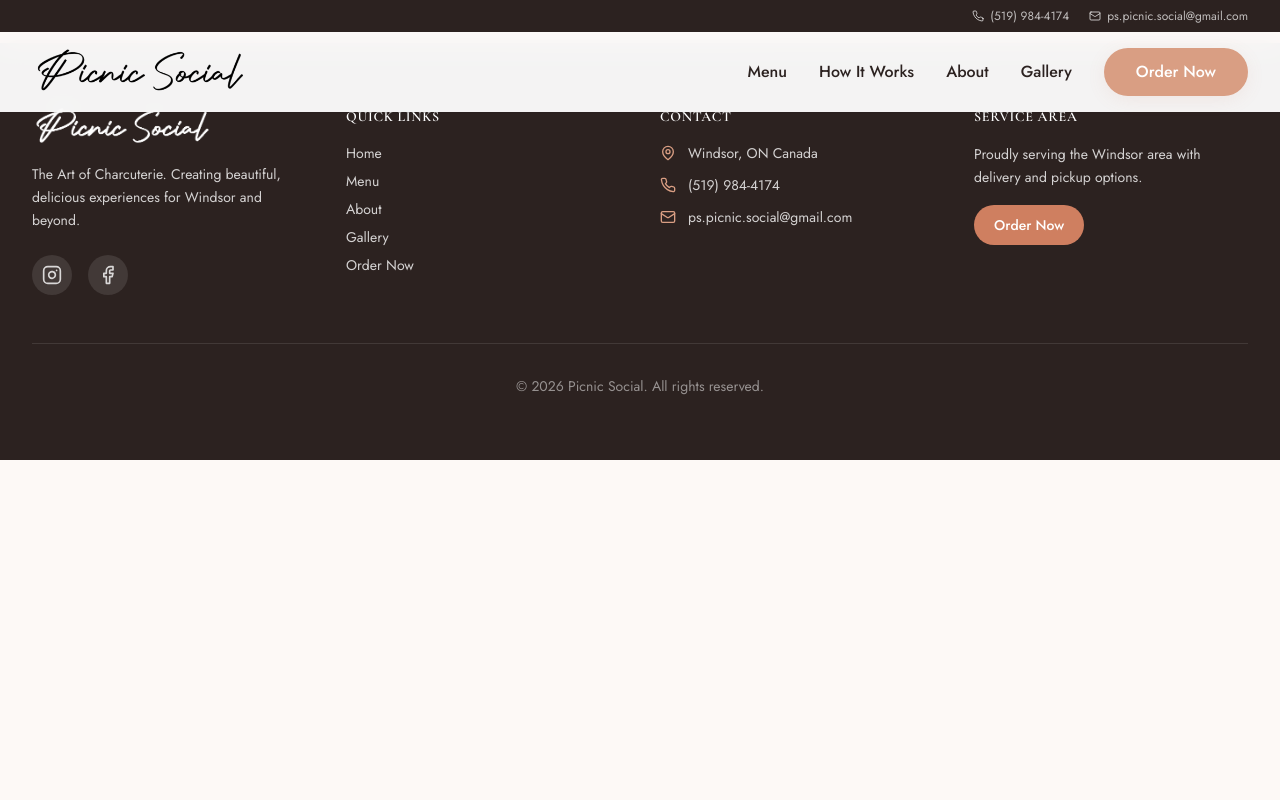
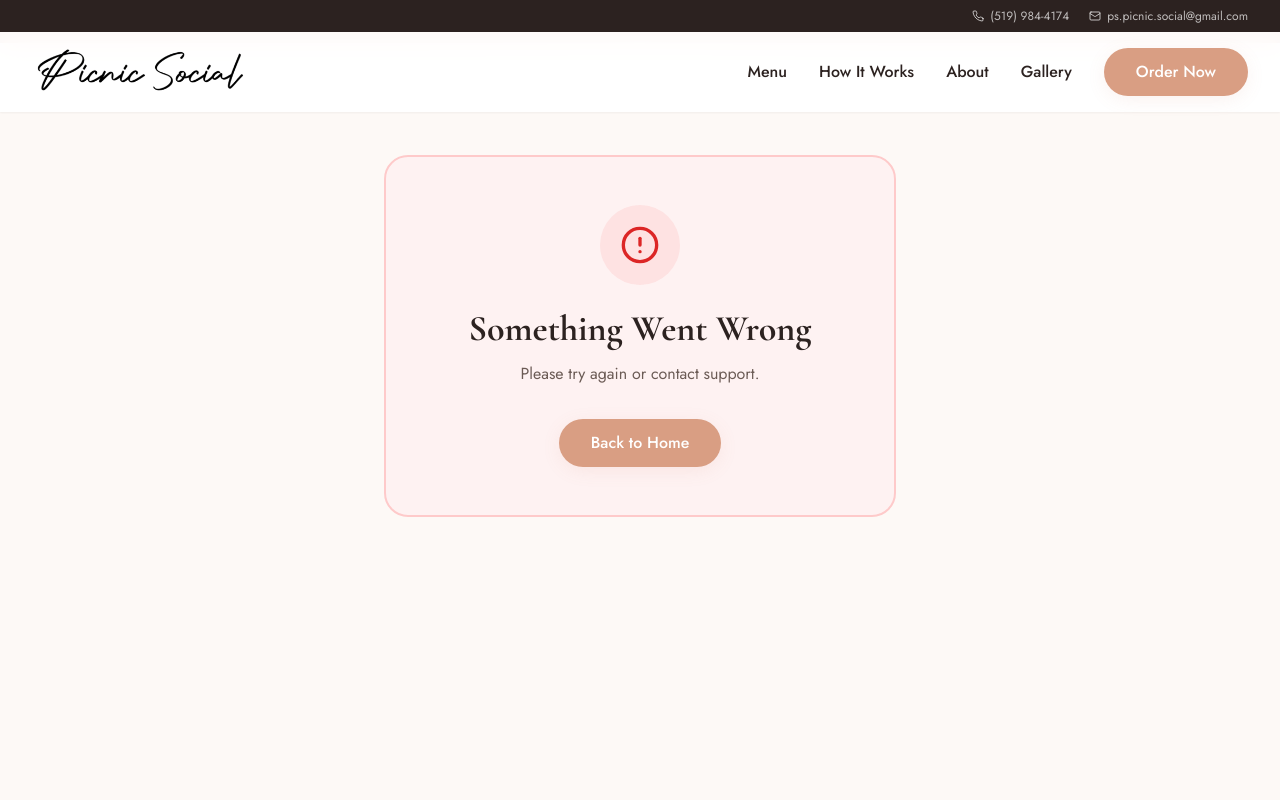
Before and after one commit to sudakaimaster/picnic-social, a React (Vite) app: page /confirmed in a window 1280 px wide. Shown: the top 800 px of the page. Built offline with nearby package versions, Linux system fonts and the light colour scheme.

Commit message:
Redirect approve/decline actions to confirmation page on website
- New /confirmed page on website shows clear approval/decline status
- Apps Script now redirects to website instead of showing inline page

Made-with: Cursor

```diff
--- a/src/App.jsx
+++ b/src/App.jsx
@@ -5,6 +5,7 @@ import ScrollToTop from './components/ScrollToTop'
 import AnnouncementBar from './components/AnnouncementBar'
 import Home from './pages/Home'
 import OrderPage from './pages/OrderPage'
+import Confirmed from './pages/Confirmed'
 
 export default function App() {
   const location = useLocation()
@@ -16,6 +17,7 @@ export default function App() {
       <Routes>
         <Route path="/" element={<Home />} />
         <Route path="/order" element={<OrderPage key={location.key} />} />
+        <Route path="/confirmed" element={<Confirmed />} />
       </Routes>
       <Footer />
     </>
--- /dev/null
+++ b/src/pages/Confirmed.jsx
@@ -0,0 +1,77 @@
+import { useSearchParams, Link } from 'react-router-dom'
+import { Check, X, AlertCircle, Info } from 'lucide-react'
+
+const STATUS_CONFIG = {
+  approved: {
+    title: 'Order Approved!',
+    icon: Check,
+    color: 'text-green-600',
+    bg: 'bg-green-50',
+    border: 'border-green-200',
+    iconBg: 'bg-green-100',
+    defaultMessage: 'The customer has been notified with their confirmation email.',
+  },
+  declined: {
+    title: 'Order Declined',
+    icon: X,
+    color: 'text-red-600',
+    bg: 'bg-red-50',
+    border: 'border-red-200',
+    iconBg: 'bg-red-100',
+    defaultMessage: 'The customer has been notified.',
+  },
+  already: {
+    title: 'Already Processed',
+    icon: Info,
+    color: 'text-warm-gray',
+    bg: 'bg-cream-dark',
+    border: 'border-rose-200',
+    iconBg: 'bg-rose-100',
+    defaultMessage: 'This order has already been processed.',
+  },
+  error: {
+    title: 'Something Went Wrong',
+    icon: AlertCircle,
+    color: 'text-red-600',
+    bg: 'bg-red-50',
+    border: 'border-red-200',
+    iconBg: 'bg-red-100',
+    defaultMessage: 'Please try again or contact support.',
+  },
+}
+
+export default function Confirmed() {
+  const [params] = useSearchParams()
+  const status = params.get('status') || 'error'
+  const orderNumber = params.get('order') || ''
+  const message = params.get('message') || ''
+
+  const config = STATUS_CONFIG[status] || STATUS_CONFIG.error
+  const Icon = config.icon
+
+  return (
+    <main className="min-h-screen pt-28 pb-20 bg-cream">
+      <div className="container-custom max-w-xl">
+        <div className={`rounded-3xl p-8 md:p-12 text-center border-2 ${config.border} ${config.bg}`}>
+          <div className={`w-20 h-20 mx-auto mb-6 rounded-full ${config.iconBg} flex items-center justify-center`}>
+            <Icon className={`w-10 h-10 ${config.color}`} />
+          </div>
+          <h1 className="font-display text-3xl md:text-4xl font-bold text-warm-dark mb-3">
+            {config.title}
+          </h1>
+          {orderNumber && (
+            <p className="text-sm text-warm-light mb-3 tracking-wide">
+              Order # <span className="font-semibold text-warm-dark">{orderNumber}</span>
+            </p>
+          )}
+          <p className="text-warm-gray mb-8 leading-relaxed">
+            {message || config.defaultMessage}
+          </p>
+          <Link to="/" className="btn-primary">
+            Back to Home
+          </Link>
+        </div>
+      </div>
+    </main>
+  )
+}
```
Also changed, not shown: google-apps-script.js (+29 -28 lines).
